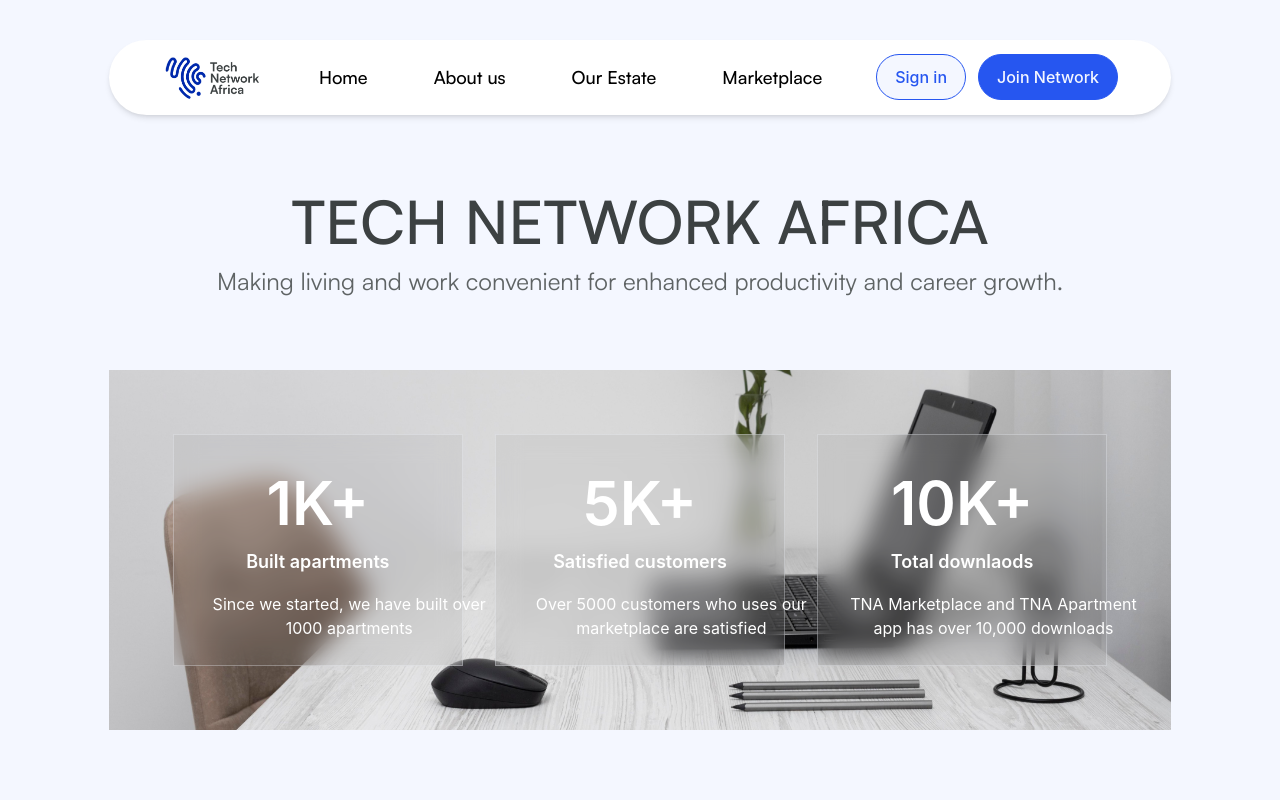
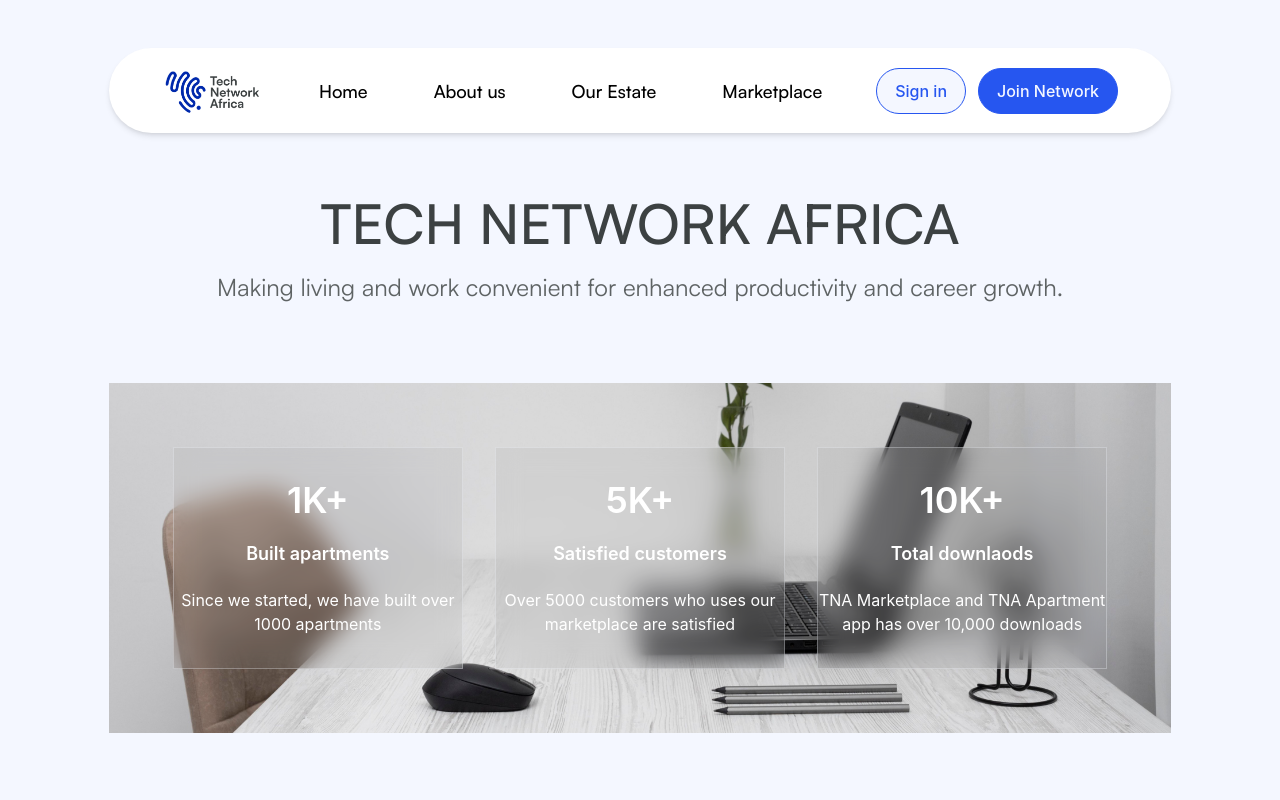
Before and after one commit to JosephOluOlofinte/tech-network-africa, a React (Vite) app: page /about in a window 1280 px wide. Shown: the top 800 px of the page. Built offline with nearby package versions, Linux system fonts and the light colour scheme; a web font is replaced by a local one.

Commit message:
Continued the about pahe

```diff
--- a/index.html
+++ b/index.html
@@ -4,7 +4,7 @@
     <meta charset="UTF-8" />
     <link rel="icon" type="image/svg+xml" href="./src/assets/images/logo.png" />
     <meta name="viewport" content="width=device-width, initial-scale=1.0" />
-    <title>Vite + React + TS</title>
+    <title>Tech Network Africa</title>
     <link rel="stylesheet" href="./src/styles/boilerplate.css" />
   </head>
   <body>
--- a/src/components/block/MetricsCard.tsx
+++ b/src/components/block/MetricsCard.tsx
@@ -8,14 +8,15 @@
 
 const MetricsCard: React.FC<Props> = ({ figure, title, desc }) => {
   return (
-    <div className='backdrop-blur-md bg-[#8B8B8B]/10 border border-brandWhite/30 text-center py-[32px] px-[24px] flex flex-col gap-5'>
-      <p className='text-[60px] leading-[72px] font-inter font-semibold text-white'>
+    <div className='max-w-[345px] backdrop-blur-md bg-[#8B8B8B]/10 border border-brandWhite/30 text-center py-[32px] px-[24px] flex flex-col gap-3 laptop:gap-5 items-center'>
+      <p className='text-3xl tablet:text-4xl desktop:text-5xl leading-[72px] font-inter font-semibold text-white'>
         {figure}
       </p>
-      <p className='text-[18px] leading-[28px] font-inter font-semibold text-white'>
+      <p
+        className='text-base laptop:text-lg font-inter font-semibold text-white'>
         {title}
       </p>
-      <p className='text-[16px] leading-[24px] font-inter text-white w-[30ch]'>
+      <p className='text-sm laptop:text-base leading-[24px] font-inter text-white w-[30ch]'>
         {desc}
       </p>
     </div>
--- a/src/pages/about/AboutHero.tsx
+++ b/src/pages/about/AboutHero.tsx
@@ -7,13 +7,13 @@
 const AboutHero = () => {
   return (
     <Fragment>
-      <main className='bg-brandWhite h-screen max-h-[850px] flex justify-center items-center'>
-        <div className='inner-container h-[90%] flex flex-col'>
+      <main className='bg-brandWhite h-fit  flex justify-center items-center'>
+        <div className='inner-container py-12 flex flex-col'>
           <Header />
 
-          <div className='w-full h-full flex flex-col justify-between pt-[70px] pb-[30px]'>
-            <div className='text-center'>
-              <h1 className='text-6xl leading-[72px] text-brandDeepGray100 font-medium '>
+          <div className='w-full h-full flex flex-col justify-between gap-20 pt-[70px] pb-[30px]'>
+            <div className='text-center grid h-fit gap-5'>
+              <h1 className='text-[35px] tablet:text-[45px] xllaptop:text-[55px] text-brandDeepGray100 font-medium'>
                 TECH NETWORK AFRICA
               </h1>
               <p className='text-brandDeepGray2 text-2xl pt-2'>
@@ -22,7 +22,7 @@
               </p>
             </div>
 
-            <div className='bg-metrics p-[64px] h-[360px] w-full max-w-[1220px] grid grid-cols-[repeat(3,_auto)] gap-[32px]'>
+            <div className='bg-metrics p-[30px] tablet:p-[40px] xllaptop:p-[64px] w-full max-w-[1220px] grid laptop:grid-cols-[repeat(3,_auto)] gap-[32px] justify-center'>
               <MetricsCard
                 figure='1K+'
                 title='Built apartments'
--- a/src/styles/index.css
+++ b/src/styles/index.css
@@ -92,5 +92,6 @@
   .bg-metrics {
     background-image: url('../assets//images//metrics-bg-lg-cropped.jpg');
     background-size: cover;
+    @apply max-laptop:bg-center;
   }
 }
```
